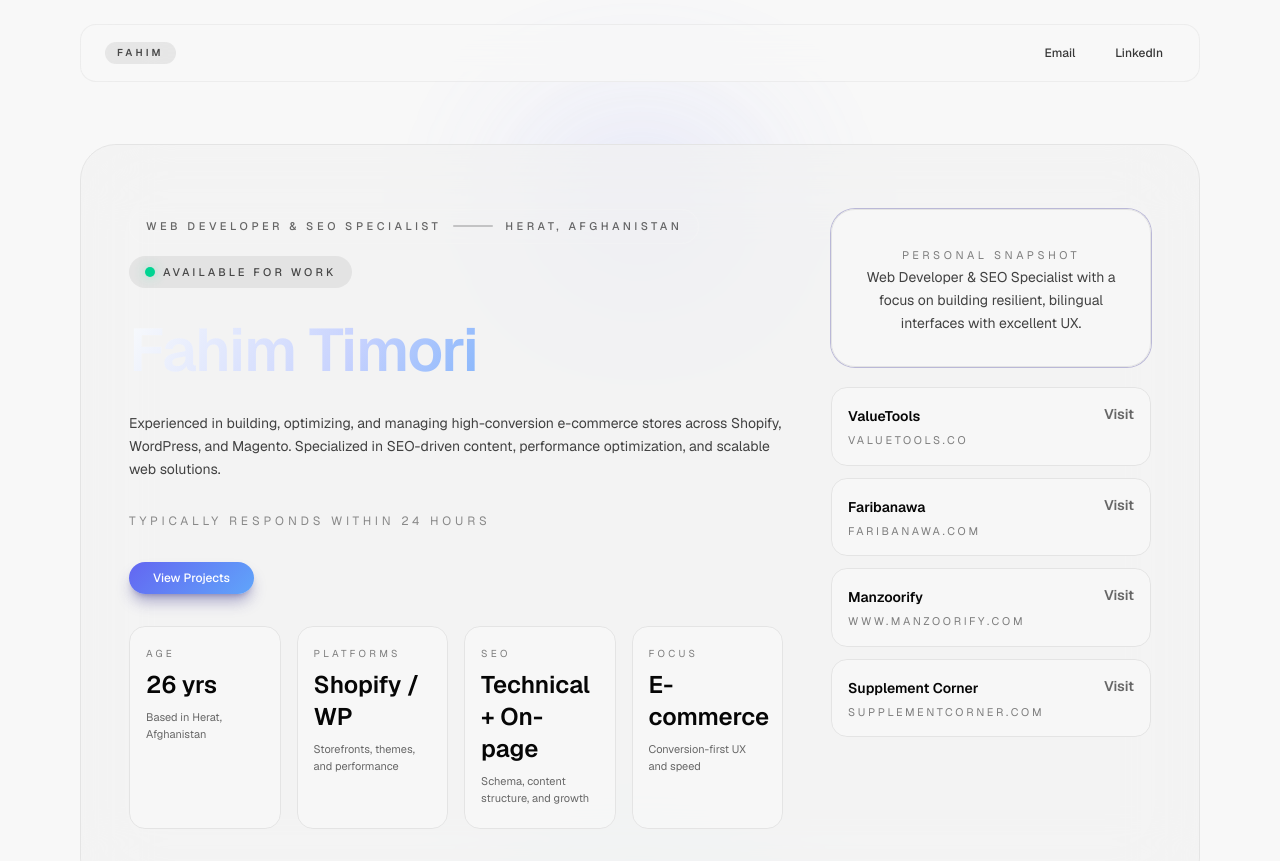
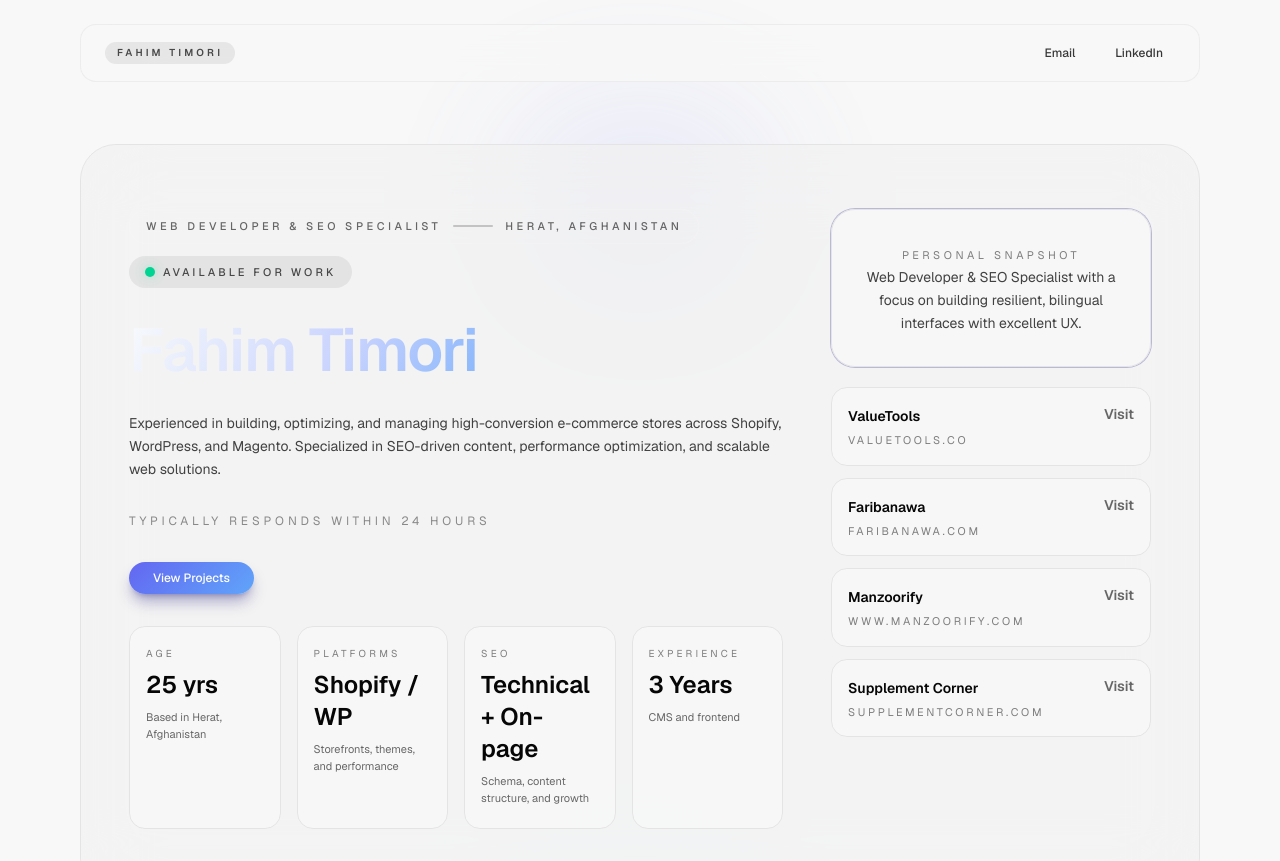
Before and after one commit to fahimtimori/fahim__timori, a Next.js app: page / in a window 1280 px wide. Shown: the top 861 px of the page. Built offline with nearby package versions, Linux system fonts and the light colour scheme.

Commit message:
add ickon and change info

```diff
--- a/components/theme-toggle.tsx
+++ b/components/theme-toggle.tsx
@@ -2,39 +2,30 @@
 
 import { Moon, Sun } from "lucide-react"
 import { useEffect, useState } from "react"
+import { useTheme } from "next-themes"
 
 export function ThemeToggle() {
-  const [isDark, setIsDark] = useState(false)
+  const { theme, setTheme, systemTheme } = useTheme()
   const [mounted, setMounted] = useState(false)
 
   useEffect(() => {
     setMounted(true)
-    // Check if dark mode is already enabled
-    const isDarkMode = document.documentElement.classList.contains("dark")
-    setIsDark(isDarkMode)
   }, [])
 
-  const toggleTheme = () => {
-    const html = document.documentElement
-    if (isDark) {
-      html.classList.remove("dark")
-      localStorage.setItem("theme", "light")
-      setIsDark(false)
-    } else {
-      html.classList.add("dark")
-      localStorage.setItem("theme", "dark")
-      setIsDark(true)
-    }
-  }
-
-  // Don't render until client-side to avoid hydration mismatch
   if (!mounted) {
     return <div className="w-10 h-10" />
   }
 
+  const currentTheme = theme === "system" ? systemTheme : theme
+  const isDark = currentTheme === "dark"
+
+  const toggleTheme = () => {
+    setTheme(isDark ? "light" : "dark")
+  }
+
   return (
     <button onClick={toggleTheme} className="p-2 rounded-lg hover:bg-muted transition" aria-label="Toggle theme">
-      {isDark ? <Sun size={20} className="text-yellow-500" /> : <Moon size={20} className="text-slate-700" />}
+      {isDark ? <Sun size={20} className="text-yellow-400" /> : <Moon size={20} className="text-slate-700" />}
     </button>
   )
 }
--- a/lib/site-data.ts
+++ b/lib/site-data.ts
@@ -16,11 +16,11 @@ export type ProductionSite = {
 
 export const personalInfo = {
   name: "Fahim Timori",
-  shortName: "Fahim",
+  shortName: "Fahim Timori",
   title: "Web Developer & SEO Specialist",
   location: "Herat, Afghanistan",
   // TODO: Replace with your actual DOB (YYYY-MM-DD) to show an accurate age.
-  dob: "2000-01-01",
+  dob: "2001-01-01",
   summary:
     "Experienced in building, optimizing, and managing high-conversion e-commerce stores across Shopify, WordPress, and Magento. Specialized in SEO-driven content, performance optimization, and scalable web solutions.",
   availability: {
@@ -39,10 +39,10 @@ export const personalInfo = {
       value: "Technical + On-page",
       helper: "Schema, content structure, and growth",
     },
-    {
-      label: "Focus",
-      value: "E-commerce",
-      helper: "Conversion-first UX and speed",
+     {
+      label: "Experience",
+      value: "3 Years",
+      helper: "CMS and frontend",
     },
   ] satisfies MetricCard[],
 } as const
```
